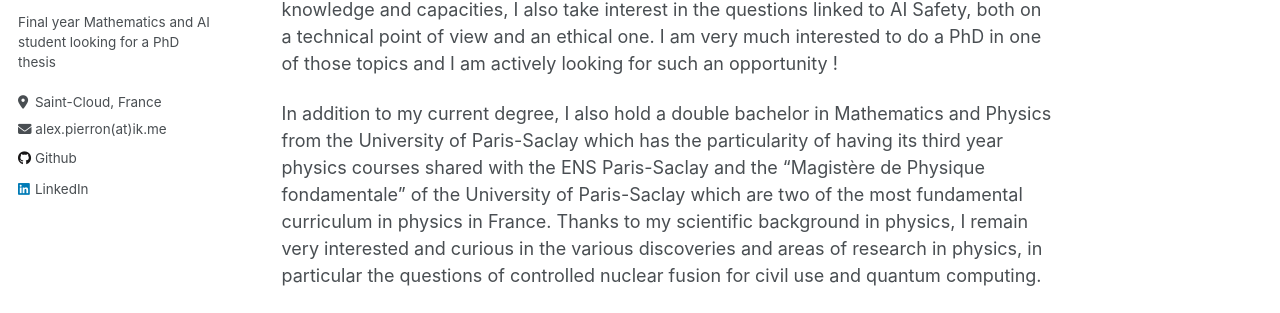
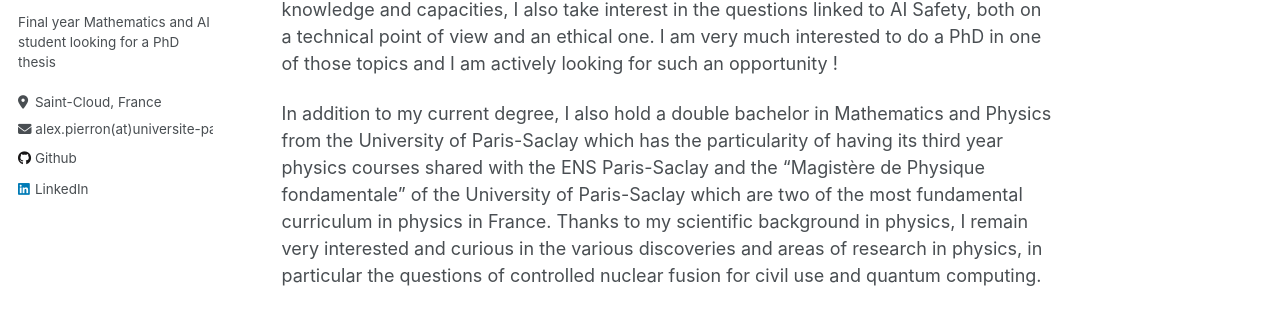
Before and after one commit to alex-pierron/alex-pierron.github.io, a Jekyll site: the page built from _pages/about.md, in a window 1280 px wide. Shown: the part 311-624 px from the top of the page. Built offline with Jekyll 4.4.1, drawn with Linux system fonts in a browser that asks for light colours.

Commit message:
Update author email in _config.yml

```diff
--- a/_config.yml
+++ b/_config.yml
@@ -28,7 +28,7 @@ author:
   location         : "Saint-Cloud, France"
   employer         : # URL
   uri              : # URL
-  email            : "alex.pierron(at)ik.me"
+  email            : "alex.pierron(at)universite-paris-saclay.fr"
 
   # Academic websites
   arxiv            : # URL - Update with the correct link to your profile
```
